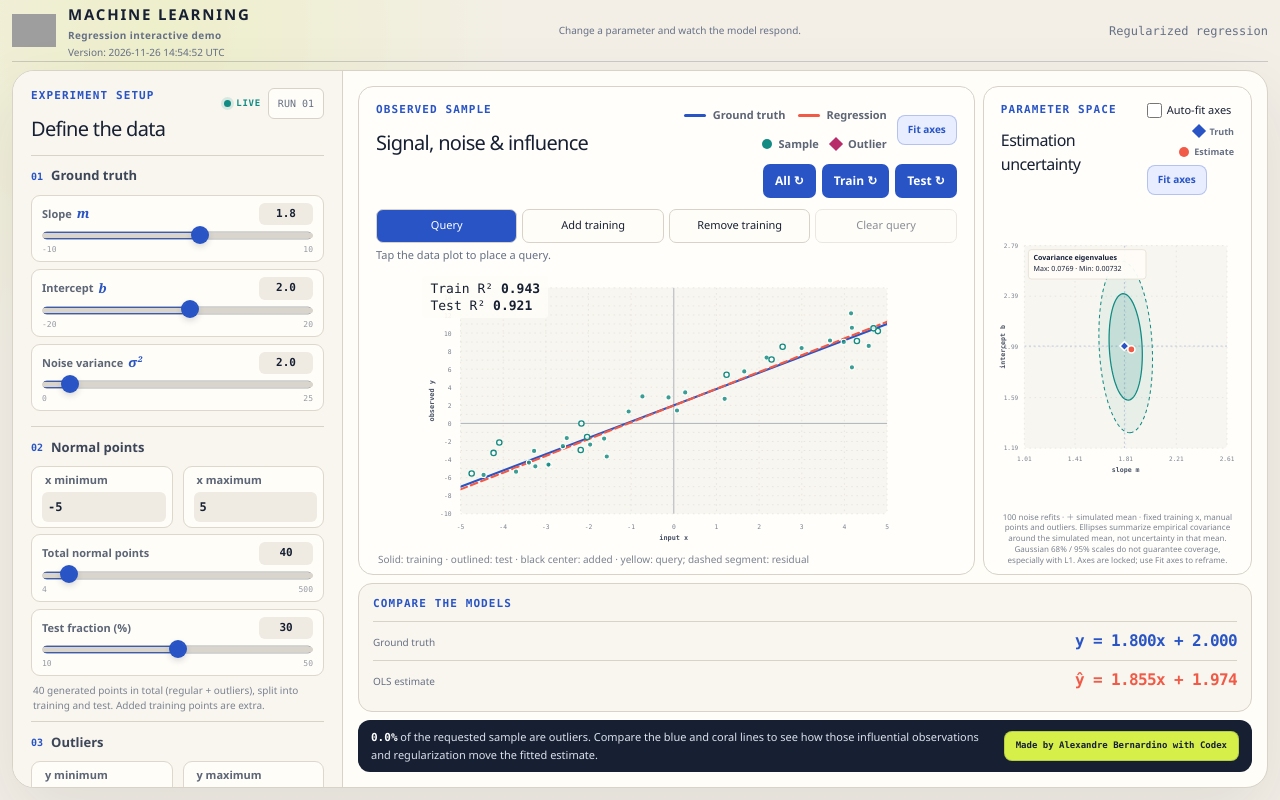
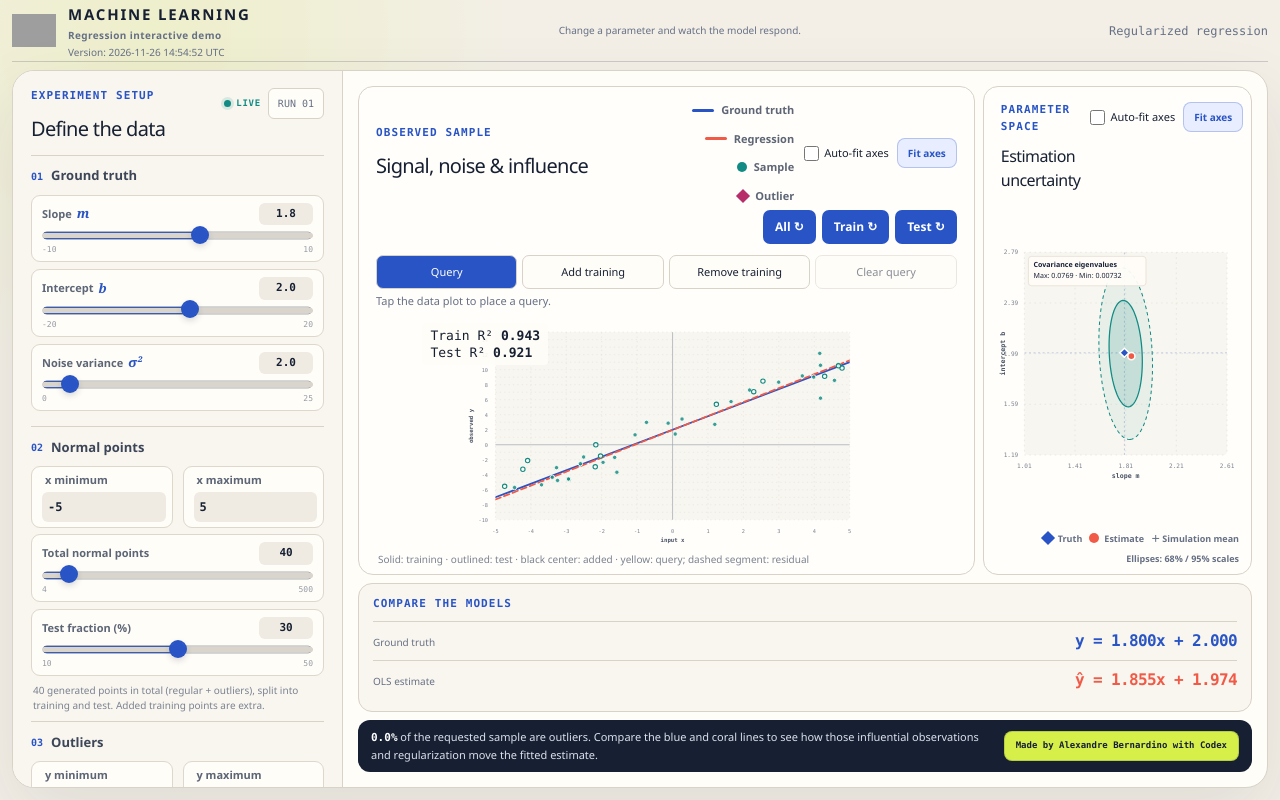
Before and after one commit to alexbernardino/regression-interactive, a Next.js app: page / in a window 1280 px wide. Built offline with nearby package versions, Linux system fonts and the light colour scheme; grey boxes are pictures that could not be loaded.

Commit message:
Simplify parameter legend and align auto-fit controls

```diff
--- a/app/globals.css
+++ b/app/globals.css
@@ -129,7 +129,18 @@ main {
   margin: 0;
   accent-color: var(--ink);
 }
-.mobile-parameter-pane .mobile-plot-heading { flex-wrap: wrap; gap: 6px; }
+.axes-controls {
+  display: inline-flex;
+  align-items: center;
+  flex-wrap: nowrap;
+  flex-shrink: 0;
+  gap: 8px;
+}
+.axes-controls button { white-space: nowrap; }
+.mobile-plot-pane .mobile-plot-heading { flex-wrap: wrap; gap: 6px; }
+.mobile-plot-pane .axes-controls { gap: 5px; }
+.mobile-plot-pane .axes-controls .parameter-autofit { font-size: 9px; gap: 3px; }
+.mobile-plot-pane .axes-controls .fit-axes-button { font-size: 10px; padding: 4px 6px; }
 
 .brand .version-stamp {
   display: block;
--- a/app/page.tsx
+++ b/app/page.tsx
@@ -958,6 +958,11 @@ export default function Home() {
     fitParameterAxes(result),
   );
   const [autoFitParameters, setAutoFitParameters] = useState(false);
+  const [autoFitData, setAutoFitData] = useState(false);
+  const displayedDataAxes = useMemo(
+    () => autoFitData ? fitDataAxes(result) : dataAxes,
+    [autoFitData, result, dataAxes],
+  );
   const displayedParameterAxes = useMemo(
     () => autoFitParameters ? fitParameterAxes(result) : parameterAxes,
     [autoFitParameters, result, parameterAxes],
@@ -971,6 +976,26 @@ export default function Home() {
     Auto-fit axes
   </label>;
   const error = validateExperiment(config);
+  const dataAxisControls = <div className="axes-controls">
+    <label className="parameter-autofit">
+      <input type="checkbox" checked={autoFitData} onChange={event => {
+        if (!event.target.checked) setDataAxes(displayedDataAxes);
+        setAutoFitData(event.target.checked);
+      }} />
+      Auto-fit axes
+    </label>
+    <button className="fit-axes-button" type="button" onClick={() => setDataAxes(fitDataAxes(result))} aria-label="Fit axes to the data plot">Fit axes</button>
+  </div>;
+  const parameterAxisControls = <div className="axes-controls">
+    {autoFitControl}
+    <button className="fit-axes-button" type="button" onClick={() => setParameterAxes(fitParameterAxes(result))} aria-label="Fit axes to the parameter-space plot">Fit axes</button>
+  </div>;
+  const parameterLegend = <div className="parameter-legend" aria-label="Parameter plot legend">
+    <span><i className="legend-dot parameter-truth" />Truth</span>
+    <span><i className="legend-dot parameter-estimate" />Estimate</span>
+    <span>＋ Simulation mean</span>
+    <span title="Sample covariance of 100 noise refits at fixed training x, with manual points and outliers held fixed. Gaussian-equivalent scales, not guaranteed confidence coverage.">Ellipses: 68% / 95% scales</span>
+  </div>;
 
   const setValue = (key: keyof Experiment) => (value: number) =>
     dispatch({ type: "set-value", key, value });
@@ -1068,17 +1093,10 @@ export default function Home() {
             <section className="mobile-plot-pane mobile-data-pane" aria-label="Data plot">
               <div className="mobile-plot-heading">
                 <strong>Data</strong>
-                <button
-                  className="mobile-fit-axes"
-                  type="button"
-                  onClick={() => setDataAxes(fitDataAxes(result))}
-                  aria-label="Fit axes to the data plot"
-                >
-                  Fit axes
-                </button>
+                {dataAxisControls}
               </div>
               <div className="mobile-plot-frame">
-                <RegressionPlot result={result} axes={dataAxes} {...plotTools} />
+                <RegressionPlot result={result} axes={displayedDataAxes} {...plotTools} />
                 {r2Readout}
               </div>
               {queryReadout}
@@ -1095,27 +1113,13 @@ export default function Home() {
             <section className="mobile-plot-pane mobile-parameter-pane" aria-label="Parameter-space plot">
               <div className="mobile-plot-heading">
                 <strong>Parameters</strong>
-                {autoFitControl}
-                <button
-                  className="mobile-fit-axes"
-                  type="button"
-                  onClick={() => setParameterAxes(fitParameterAxes(result))}
-                  aria-label="Fit axes to the parameter-space plot"
-                >
-                  Fit axes
-                </button>
+                {parameterAxisControls}
               </div>
               <div className="mobile-plot-frame">
                 <ParameterPlot result={result} axes={displayedParameterAxes} />
               </div>
               <div className="mobile-plot-caption">
-                <div className="parameter-legend" aria-label="Parameter plot legend">
-                <span><i className="legend-dot parameter-truth" />Truth</span>
-                <span><i className="legend-dot parameter-estimate" />Estimate</span>
-                <span>＋ Simulation mean · 100 refits</span>
-                <span>Covariance ellipse · Gaussian 68% / 95% scales, not guaranteed coverage</span>
-                <span>Fixed training x, manual points and outliers; fresh noise on normal points.</span>
-                </div>
+                {parameterLegend}
               </div>
             </section>
           </div>
@@ -1279,7 +1283,7 @@ export default function Home() {
             </p>
           ) : null}
 
-          <p className="field-note">Added points stay fixed. Resampling training restores removed generated points. Axes stay fixed; use Fit axes when needed.</p>
+          <p className="field-note">Added points stay fixed. Resampling training restores removed generated points. Use Fit axes to reframe, or enable Auto-fit axes.</p>
         </aside>
 
         <div className="workspace">
@@ -1300,21 +1304,14 @@ export default function Home() {
                     <span><i className="legend-dot sample" />Sample</span>
                     <span><i className="legend-dot outlier" />Outlier</span>
                   </div>
-                  <button
-                    className="fit-axes-button"
-                    type="button"
-                    onClick={() => setDataAxes(fitDataAxes(result))}
-                    title="Fit the axes to the current data"
-                  >
-                    Fit axes
-                  </button>
+                  {dataAxisControls}
                 </div>
               </div>
 
               {resampleControls}
               {editor}
               <div className="desktop-data-frame">
-                <RegressionPlot result={result} axes={dataAxes} {...plotTools} />
+                <RegressionPlot result={result} axes={displayedDataAxes} {...plotTools} />
                 {r2Readout}
               </div>
               {queryReadout}
@@ -1328,34 +1325,11 @@ export default function Home() {
                   <h2>Estimation uncertainty</h2>
                 </div>
                 <div className="parameter-actions">
-                  {autoFitControl}
-                  <div
-                    className="parameter-legend"
-                    aria-label="Parameter plot legend"
-                  >
-                    <span><i className="legend-dot parameter-truth" />Truth</span>
-                    <span><i className="legend-dot parameter-estimate" />Estimate</span>
-                  </div>
-                  <button
-                    className="fit-axes-button"
-                    type="button"
-                    onClick={() =>
-                      setParameterAxes(fitParameterAxes(result))
-                    }
-                    title="Fit the axes to the estimate and covariance"
-                  >
-                    Fit axes
-                  </button>
+                  {parameterAxisControls}
                 </div>
               </div>
               <ParameterPlot result={result} axes={displayedParameterAxes} />
-              <p className="covariance-note">
-                100 noise refits · ＋ simulated mean · fixed training x, manual
-                points and outliers. Ellipses summarize empirical covariance
-                around the simulated mean, not uncertainty in that mean.
-                Gaussian 68% / 95% scales do not guarantee coverage, especially
-                with L1. {autoFitParameters ? "Axes fit automatically." : "Axes are locked; use Fit axes to reframe."}
-              </p>
+              {parameterLegend}
             </div>
           </div>
 
```
